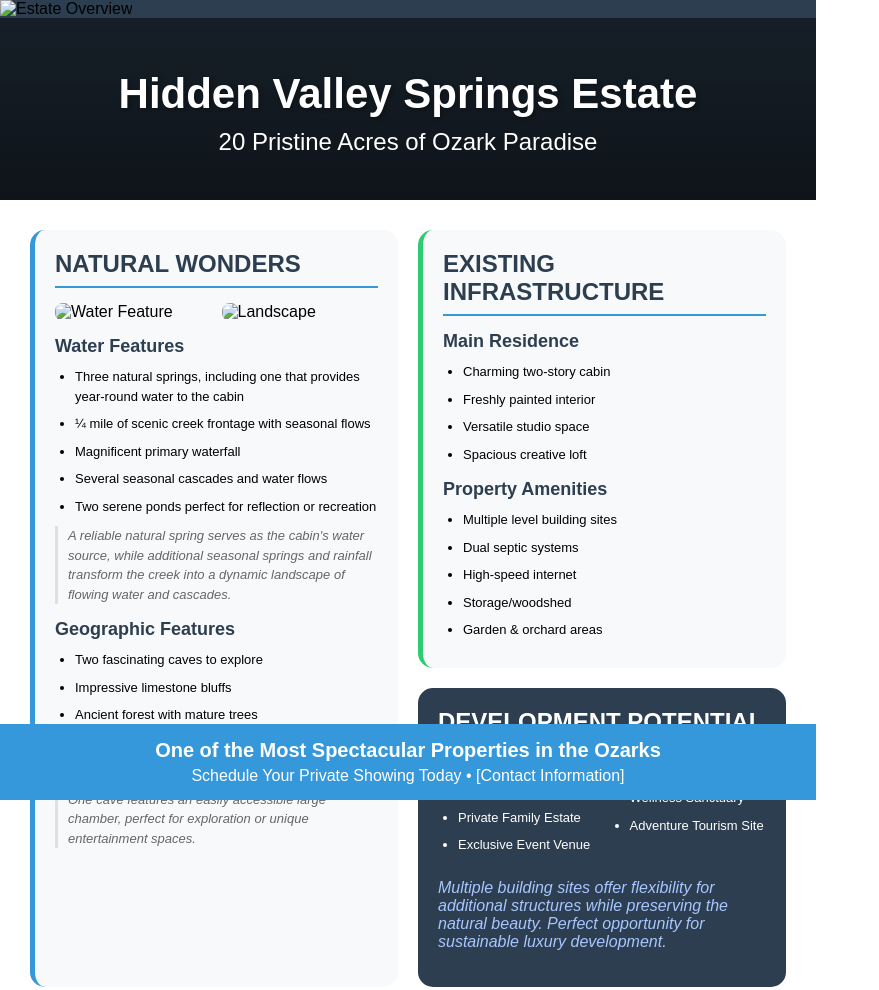
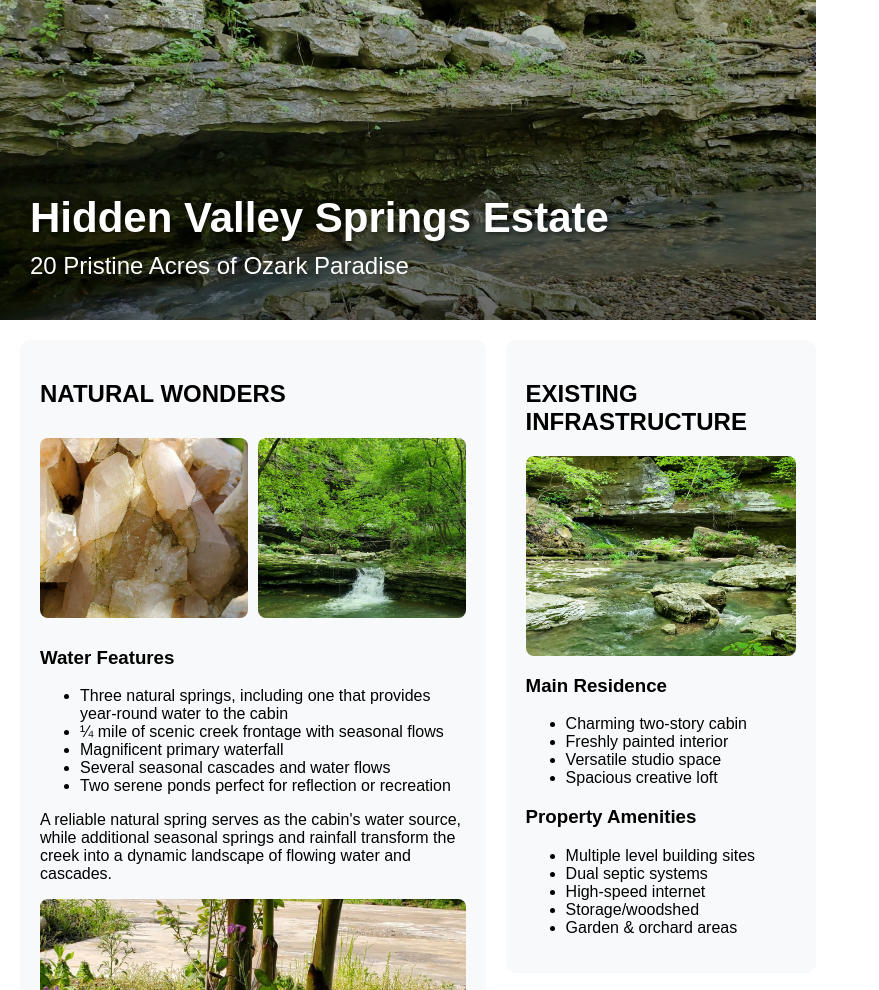
Before and after one commit to githubaccountadmin/crystalstreams, a plain HTML site: page index.html in a window 1280 px wide. Shown: the top 990 px of the page, without its empty margins (0-879 px from the left). Drawn offline with Linux system fonts and the light colour scheme.

Commit message:
Update index.html

```diff
--- a/index.html
+++ b/index.html
@@ -2,10 +2,12 @@
 <html>
 <head>
     <style>
+        /* Previous formal brochure styling remains the same */
         body {
             margin: 0;
             padding: 0;
             font-family: 'Arial', sans-serif;
+            background: white;
         }
         .page {
             width: 816px;
@@ -13,153 +15,134 @@
             position: relative;
             background: white;
             overflow: hidden;
-            padding-bottom: 80px; /* Space for footer */
+            padding-bottom: 80px;
         }
-        .hero-banner {
-            background: #2c3e50;
-            height: 200px;
+        .hero-section {
+            height: 320px;
             position: relative;
             overflow: hidden;
-            margin-bottom: 30px;
         }
-        .hero-content {
+        .hero-overlay {
             position: absolute;
-            width: 100%;
-            height: 100%;
-            display: flex;
-            align-items: center;
-            justify-content: center;
-            flex-direction: column;
+            top: 0;
+            left: 0;
+            right: 0;
+            bottom: 0;
+            background: linear-gradient(to bottom, rgba(0,0,0,0.2), rgba(0,0,0,0.6));
             color: white;
-            text-align: center;
-            background: linear-gradient(rgba(0,0,0,0.5), rgba(0,0,0,0.7));
-            padding: 20px;
-            box-sizing: border-box;
-        }
-        .main-layout {
-            display: grid;
-            grid-template-columns: repeat(12, 1fr);
-            gap: 20px;
-            padding: 0 30px;
-            margin-bottom: 100px; /* Extra space for footer */
-        }
-        .natural-wonders {
-            grid-column: 1 / 7;
-            background: #f8f9fa;
-            border-radius: 15px;
-            padding: 20px;
-            border-left: 5px solid #3498db;
-        }
-        .infrastructure {
-            grid-column: 7 / 13;
+            padding: 30px;
             display: flex;
             flex-direction: column;
+            justify-content: flex-end;
+        }
+        .main-content {
+            display: grid;
+            grid-template-columns: 60% 40%;
             gap: 20px;
-        }
-        .infra-card {
-            background: #f8f9fa;
-            border-radius: 15px;
-            padding: 20px;
-            border-left: 5px solid #2ecc71;
-        }
-        .development-card {
-            background: #2c3e50;
-            color: white;
-            border-radius: 15px;
             padding: 20px;
         }
-        h1 {
-            font-size: 42px;
-            margin: 0;
-            text-shadow: 2px 2px 4px rgba(0,0,0,0.3);
+        .feature-card {
+            background: #f8f9fa;
+            border-radius: 10px;
+            padding: 20px;
+            margin-bottom: 20px;
         }
-        h2 {
-            font-size: 24px;
-            color: #2c3e50;
-            margin: 0 0 15px 0;
-            padding-bottom: 8px;
-            border-bottom: 2px solid #3498db;
+        .photo-box {
+            border-radius: 8px;
+            overflow: hidden;
+            margin: 10px 0;
         }
-        h3 {
-            font-size: 18px;
-            color: #2c3e50;
-            margin: 15px 0 10px 0;
-        }
-        ul {
-            margin: 0;
-            padding-left: 20px;
-        }
-        li {
-            margin-bottom: 8px;
-            font-size: 13px;
-            line-height: 1.5;
-        }
-        .description {
-            font-style: italic;
-            color: #666;
-            font-size: 13px;
-            margin: 10px 0;
-            line-height: 1.5;
-            padding-left: 10px;
-            border-left: 3px solid #e0e0e0;
-        }
-        .feature-images {
+        .photo-grid {
             display: grid;
             grid-template-columns: repeat(2, 1fr);
             gap: 10px;
             margin: 15px 0;
         }
-        .feature-images img {
-            width: 100%;
-            border-radius: 8px;
+        h1 {
+            font-size: 42px;
+            margin: 0;
+            text-shadow: 2px 2px 4px rgba(0,0,0,0.5);
         }
-        .development-grid {
-            display: grid;
-            grid-template-columns: 1fr 1fr;
-            gap: 15px;
+        /* Rest of the formal styling remains the same */
+    </style>
+    <script>
+        const baseUrl = 'https://githubaccountadmin.github.io/crystalstreams/';
+        const imageFiles = [
+            'photo_2024-10-23_21-27-15.jpg',
+            'photo_2024-10-23_21-27-42.jpg',
+            'photo_2024-10-23_21-27-58.jpg',
+            'photo_2024-10-23_21-33-25 (2).jpg',
+            'photo_2024-10-23_21-33-25.jpg',
+            'photo_2024-10-23_21-33-31.jpg',
+            'photo_2024-10-23_21-33-35.jpg',
+            'photo_2024-10-23_21-33-40 (2).jpg',
+            'photo_2024-10-23_21-33-40.jpg',
+            'photo_2024-10-23_21-33-43 (2).jpg',
+            'photo_2024-10-23_21-33-43.jpg',
+            'photo_2024-10-23_21-39-09.jpg',
+            'photo_2024-10-23_21-40-25.jpg',
+            'photo_2024-10-23_21-41-36.jpg',
+            'photo_2024-10-23_21-43-02.jpg',
+            'photo_2024-10-23_21-43-17.jpg',
+            'photo_2024-10-23_21-44-19.jpg',
+            'photo_2024-10-23_21-44-38.jpg',
+            'photo_2024-10-23_21-45-31.jpg',
+            'photo_2024-10-23_21-54-56.jpg',
+            'photo_2024-10-23_22-49-02.jpg',
+            'photo_2024-10-23_22-55-19.jpg',
+            'photo_2024-10-23_22-56-09.jpg',
+            'photo_2024-10-23_22-58-40.jpg',
+            'photo_2024-10-23_22-59-20.jpg',
+            'photo_2024-10-23_22-59-43.jpg',
+            'photo_2024-10-23_23-02-50.jpg',
+            'photo_2024-10-23_23-03-03.jpg',
+            'photo_2024-10-23_23-03-46.jpg',
+            'photo_2024-10-23_23-07-19.jpg',
+            'photo_2024-10-23_23-08-32.jpg'
+        ];
+
+        function getRandomImages(count) {
+            const shuffled = [...imageFiles].sort(() => 0.5 - Math.random());
+            return shuffled.slice(0, count);
         }
-        .development-grid ul {
-            margin: 0;
+
+        function loadRandomImages() {
+            const selectedImages = getRandomImages(5);
+
+            document.getElementById('heroImage').src = baseUrl + selectedImages[0];
+            document.getElementById('featureImage1').src = baseUrl + selectedImages[1];
+            document.getElementById('featureImage2').src = baseUrl + selectedImages[2];
+            document.getElementById('featureImage3').src = baseUrl + selectedImages[3];
+            document.getElementById('featureImage4').src = baseUrl + selectedImages[4];
         }
-        .development-grid li {
-            color: white;
-        }
-        .footer {
-            position: fixed;
-            bottom: 0;
-            width: 816px;
-            background: #3498db;
-            color: white;
-            padding: 15px 0;
-            text-align: center;
-        }
-        .white-text {
-            color: white;
-            border-bottom-color: #4a90e2;
-        }
-        .highlight-text {
-            color: #a8c6ff;
-            font-style: italic;
-        }
-    </style>
+
+        window.onload = loadRandomImages;
+    </script>
 </head>
 <body>
     <div class="page">
-        <div class="hero-banner">
-            <img src="/api/placeholder/816/200" alt="Estate Overview" style="width:100%; height:100%; object-fit:cover;">
-            <div class="hero-content">
+        <!-- Hero Section -->
+        <div class="hero-section">
+            <img id="heroImage" alt="Estate Vista" style="width:100%; height:100%; object-fit:cover;">
+            <div class="hero-overlay">
                 <h1>Hidden Valley Springs Estate</h1>
                 <p style="font-size: 24px; margin: 10px 0;">20 Pristine Acres of Ozark Paradise</p>
             </div>
         </div>
 
-        <div class="main-layout">
-            <section class="natural-wonders">
+        <div class="main-content">
+            <!-- Left Column -->
+            <div class="left-column">
+                <div class="feature-card">
                     <h2>NATURAL WONDERS</h2>
 
-                <div class="feature-images">
-                    <img src="/api/placeholder/350/200" alt="Water Feature">
-                    <img src="/api/placeholder/350/200" alt="Landscape">
+                    <div class="photo-grid">
+                        <div class="photo-box" style="height: 180px;">
+                            <img id="featureImage1" alt="Natural Feature" style="width:100%; height:100%; object-fit:cover;">
+                        </div>
+                        <div class="photo-box" style="height: 180px;">
+                            <img id="featureImage2" alt="Natural Feature" style="width:100%; height:100%; object-fit:cover;">
+                        </div>
                     </div>
 
                     <h3>Water Features</h3>
@@ -172,6 +155,10 @@
                     </ul>
                     <p class="description">A reliable natural spring serves as the cabin's water source, while additional seasonal springs and rainfall transform the creek into a dynamic landscape of flowing water and cascades.</p>
 
+                    <div class="photo-box" style="height: 200px;">
+                        <img id="featureImage3" alt="Natural Feature" style="width:100%; height:100%; object-fit:cover;">
+                    </div>
+
                     <h3>Geographic Features</h3>
                     <ul>
                         <li>Two fascinating caves to explore</li>
@@ -181,11 +168,18 @@
                         <li>Multiple private swimming areas</li>
                     </ul>
                     <p class="description">One cave features an easily accessible large chamber, perfect for exploration or unique entertainment spaces.</p>
-            </section>
+                </div>
+            </div>
 
-            <div class="infrastructure">
-                <div class="infra-card">
+            <!-- Right Column -->
+            <div class="right-column">
+                <div class="feature-card">
                     <h2>EXISTING INFRASTRUCTURE</h2>
+
+                    <div class="photo-box" style="height: 200px;">
+                        <img id="featureImage4" alt="Property Feature" style="width:100%; height:100%; object-fit:cover;">
+                    </div>
+
                     <h3>Main Residence</h3>
                     <ul>
                         <li>Charming two-story cabin</li>
@@ -204,25 +198,27 @@
                     </ul>
                 </div>
 
-                <div class="development-card">
-                    <h2 class="white-text">DEVELOPMENT POTENTIAL</h2>
-                    <div class="development-grid">
-                        <ul>
+                <!-- Development Box -->
+                <div class="development-box">
+                    <h2 style="color: white; border-bottom-color: #4a90e2;">DEVELOPMENT POTENTIAL</h2>
+                    <div class="highlights-grid">
+                        <ul style="color: white;">
                             <li>Luxury Wilderness Retreat</li>
                             <li>Private Family Estate</li>
                             <li>Exclusive Event Venue</li>
                         </ul>
-                        <ul>
+                        <ul style="color: white;">
                             <li>Artist or Writer's Haven</li>
                             <li>Wellness Sanctuary</li>
                             <li>Adventure Tourism Site</li>
                         </ul>
                     </div>
-                    <p class="highlight-text">Multiple building sites offer flexibility for additional structures while preserving the natural beauty. Perfect opportunity for sustainable luxury development.</p>
+                    <p style="color: #a8c6ff; font-style: italic;">Multiple building sites offer flexibility for additional structures while preserving the natural beauty.</p>
                 </div>
             </div>
         </div>
 
+        <!-- Footer -->
         <div class="footer">
             <div style="font-size: 20px; font-weight: bold;">One of the Most Spectacular Properties in the Ozarks</div>
             <div style="font-size: 16px; margin-top: 5px;">Schedule Your Private Showing Today • [Contact Information]</div>
```
Lines whose indentation alone changed are shown as unchanged.
